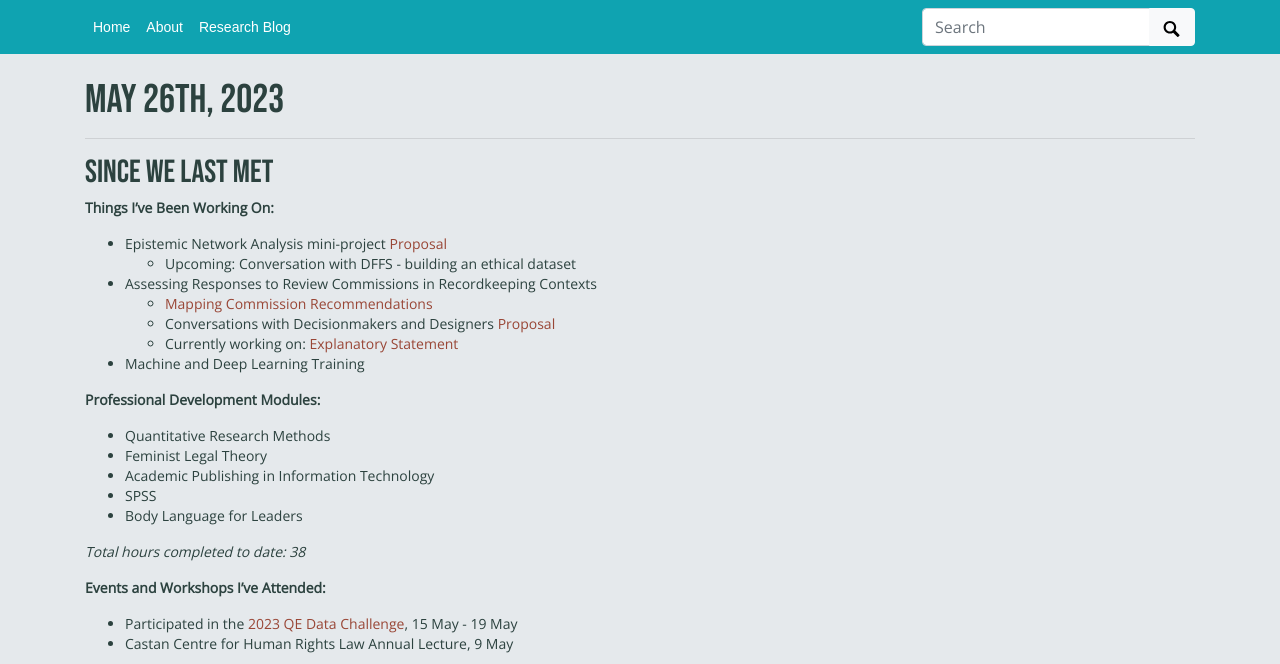
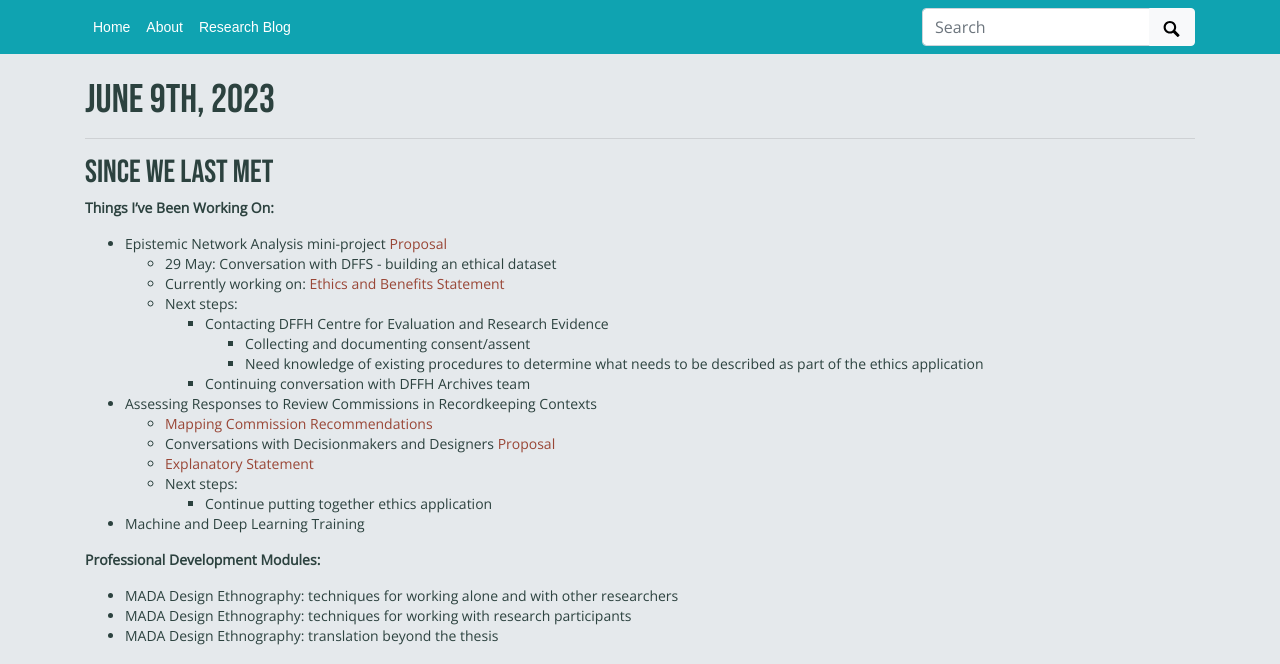
Before and after one commit to mxballin/recordkeeping-governance, a Jekyll site: the page built from pages/updates.md, in a window 1280 px wide and 1400 px high. Shown: the part 100-764 px from the top of the window. Built offline with Jekyll 4.4.1, drawn with Linux system fonts in a browser that asks for light colours; some web fonts are replaced; some of the changed text lies outside the part shown.

Commit message:
Update updates.md

```diff
--- a/pages/updates.md
+++ b/pages/updates.md
@@ -5,29 +5,82 @@ permalink: /updates.html
 # Edit the markdown on in this file to describe your collection
 # Look in _includes/feature for options to easily add features to the page
 ---
-# May 26th, 2023
+# June 9th, 2023
 <hr/>
 
 ## Since We Last Met
 
 __Things I've Been Working On:__
 * Epistemic Network Analysis mini-project [Proposal](https://docs.google.com/document/d/1zhdwhAJ0nOPwBpWtf9XiII3TyIQaXo6EiT_xwwA0250/edit?usp=sharing)
-    * Upcoming: Conversation with DFFS - building an ethical dataset
+    * 29 May: Conversation with DFFS - building an ethical dataset
+    * Currently working on: [Ethics and Benefits Statement](https://docs.google.com/document/d/1kg5G7uEbIrpSoNbrGX3hnBna18w83SNAIZLEDjNkcLo/edit?usp=sharing)
+    * Next steps:
+        * Contacting DFFH Centre for Evaluation and Research Evidence
+            - Collecting and documenting consent/assent
+            - Need knowledge of existing procedures to determine what needs to be described as part of the ethics application
+        * Continuing conversation with DFFH Archives team
 * Assessing Responses to Review Commissions in Recordkeeping Contexts
     * [Mapping Commission Recommendations](/blog/commissions.html)
     * Conversations with Decisionmakers and Designers [Proposal](https://docs.google.com/document/d/10p5r_p8eAZ8mpvYM4pmiLVeaI6vmEDDYzblCkzr3iYY/edit?usp=sharing)
-    * Currently working on: [Explanatory Statement](https://docs.google.com/document/d/1Im3KftI3HSg0Fe4-FFToftiQrNp7waau/edit?usp=sharing&ouid=106698260065842284739&rtpof=true&sd=true)
+    * [Explanatory Statement](https://docs.google.com/document/d/1Im3KftI3HSg0Fe4-FFToftiQrNp7waau/edit?usp=sharing&ouid=106698260065842284739&rtpof=true&sd=true)
+    * Next steps:
+        * Continue putting together ethics application
 * Machine and Deep Learning Training
 
 __Professional Development Modules:__
-* Quantitative Research Methods
-* Feminist Legal Theory
-* Academic Publishing in Information Technology
-* SPSS
-* Body Language for Leaders
+* MADA Design Ethnography: techniques for working alone and with other researchers
+* MADA Design Ethnography: techniques for working with research participants
+* MADA Design Ethnography: translation beyond the thesis
 
-_Total hours completed to date: 38_
+_Total hours completed to date: 44_
 
 __Events and Workshops I've Attended:__
-* Participated in the [2023 QE Data Challenge](https://www.qesoc.org/qe-data-challenge/), 15 May - 19 May
-* Castan Centre for Human Rights Law Annual Lecture, 9 May
+* Recordkeeping Research Day, 5 June
+* National Reconciliation Week - Documentary 'In My Blood It Runs'
+* Violet's Mid-Canditature Milestone
+
+# Past Updates
+
+<div id="accordion">
+  <div class="card">
+    <div class="card-header" id="headingOne">
+      <h5 class="mb-0">
+        <button class="btn btn-link" data-toggle="collapse" data-target="#collapseOne" aria-expanded="true" aria-controls="collapseOne">
+          26 May 2023
+        </button>
+      </h5>
+    </div>
+    <div id="collapseOne" class="collapse show" aria-labelledby="headingOne" data-parent="#accordion">
+      <div class="card-body">
+            <b>Things I've Been Working On:</b>
+            <ul>
+                <li> Epistemic Network Analysis mini-project [Proposal](https://docs.google.com/document/d/1zhdwhAJ0nOPwBpWtf9XiII3TyIQaXo6EiT_xwwA0250/edit?usp=sharing)
+                        <ul>
+                            <li>Upcoming: Conversation with DFFS - building an ethical dataset</li>
+                        </ul>
+                    </li>
+                    <li>Assessing Responses to Review Commissions in Recordkeeping Contexts
+                        <ul>
+                            <li>[Mapping Commission Recommendations](/blog/commissions.html)</li>
+                            <li>Conversations with Decisionmakers and Designers [Proposal](https://docs.google.com/document/d/10p5r_p8eAZ8mpvYM4pmiLVeaI6vmEDDYzblCkzr3iYY/edit?usp=sharing)</li>
+                            <li>Currently working on: [Explanatory Statement](https://docs.google.com/document/d/1Im3KftI3HSg0Fe4-FFToftiQrNp7waau/edit?usp=sharing&ouid=106698260065842284739&rtpof=true&sd=true)</li>
+                        </ul>
+                    </li>
+                    <li> Machine and Deep Learning Training</li>
+            </ul>
+            <b>Professional Development Modules:</b>
+            <ul>
+                    <li> Quantitative Research Methods</li>
+                    <li> Feminist Legal Theory</li>
+                    <li> Academic Publishing in Information Technology</li>
+                    <li> SPSS</li>
+                    <li> Body Language for Leaders</li>
+            </ul>
+                    <i>Total hours completed to date: 38</i>
+            <b> Events and Workshops I've Attended:</b>
+                    <li> Participated in the [2023 QE Data Challenge](https://www.qesoc.org/qe-data-challenge/), 15 May - 19 May</li>
+                    <li> Castan Centre for Human Rights Law Annual Lecture, 9 May</li>
+            </ul>
+        </div>
+    </div>
+</div>
```
